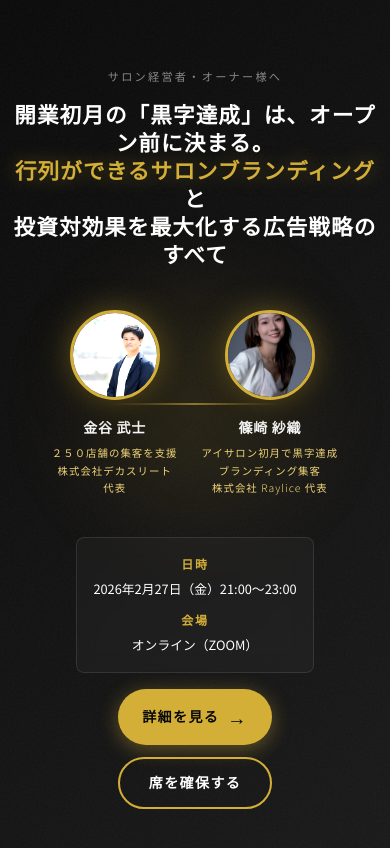
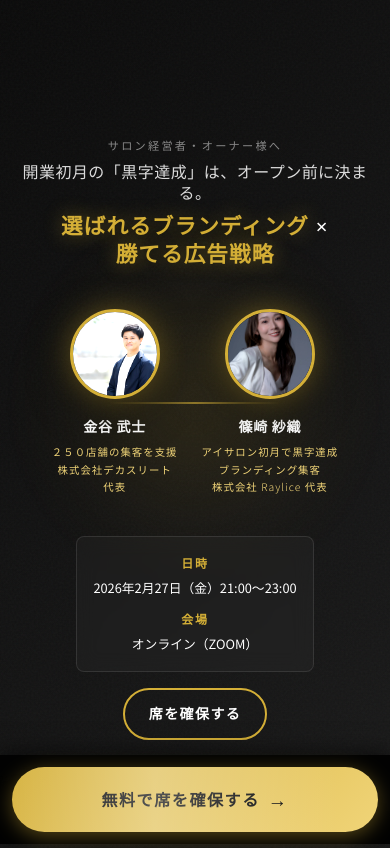
Before and after one commit to designdecathlete-stack/seminar, a plain HTML site: page index.html in a window 390 px wide. Shown: the top 848 px of the page. Drawn offline with Linux system fonts and the light colour scheme.

Commit message:
Add files via upload

```diff
--- a/index.html
+++ b/index.html
@@ -28,9 +28,8 @@
 
             <!-- セミナータイトル -->
             <h1 class="hero-title">
-                <span class="hero-subtitle"></span>開業初月の「黒字達成」は、オープン前に決まる。</span><br>
-                <span class="accent">行列ができるサロンブランディング</span>と<br>
-                投資対効果を最大化する広告戦略のすべて
+                <span class="hero-subtitle">開業初月の「黒字達成」は、オープン前に決まる。</span>
+                <span class="accent">選ばれるブランディング</span> × <span class="accent">勝てる広告戦略</span>
             </h1>
 
             <!-- 講師紹介エリア -->
@@ -76,10 +75,6 @@
 
             <!-- CTAボタン -->
             <div class="cta-container">
-                <a href="#details" class="cta-button primary">
-                    <span class="cta-text">詳細を見る</span>
-                    <span class="cta-arrow">→</span>
-                </a>
                 <a href="#reserve" class="cta-button secondary">
                     <span class="cta-text">席を確保する</span>
                 </a>
@@ -333,7 +328,9 @@
                 </div>
             </div>
 
+
             <!-- 先行予約限定特典 -->
+            <!--
             <div class="early-bird-bonus">
                 <div class="early-bird-badge">【先行予約限定・追加特典】</div>
                 <p class="early-bird-condition">2月10日（火）までにご予約いただいた方、先着〇〇名様限定</p>
@@ -342,6 +339,7 @@
                     今、最も成約率が高い「ショート動画広告」を、AIを使って効率的に作成するノウハウを公開。自分で作ってもよし、誰かに依頼してもよし。
                 </p>
             </div>
+            -->
         </div>
     </section>
 
@@ -428,20 +426,23 @@
 
             <div class="final-messages">
                 <div class="final-message">
-                    <p class="message-author">山田 太郎より</p>
                     <p class="message-text">
-                        私自身、開業当初は技術力さえあれば成功できると思っていました。しかし現実は違いました。<br>
-                        経営者として必要なのは「正しい考え方」です。それを手に入れた瞬間、すべてが変わりました。<br>
-                        このセミナーが、あなたのターニングポイントになることを願っています。
+                        「良いサロンを作れば、いつか報われる」<br>
+                        かつての私たちは、そう信じていました。
                     </p>
-                </div>
-
-                <div class="final-message">
-                    <p class="message-author">佐藤 美咲より</p>
                     <p class="message-text">
-                        一人で悩み続けるのは、もう終わりにしませんか？<br>
-                        同じ課題を乗り越えてきた私たちだからこそ、伝えられることがあります。<br>
-                        この2時間があなたのサロンの未来を大きく変える、そんな時間にしたいと思っています。
+                        でも、現実はそれほど甘くありません。どれだけ素晴らしい技術があっても、お客様に届かなければ、それは存在しないのと同じです。
+                    </p>
+                    <p class="message-text">
+                        あなたのサロンには、あなたにしか救えないお客様が必ずいます。<br>
+                        そのお客様とあなたを繋ぐ「架け橋」を作るのが、私たちの役割です。
+                    </p>
+                    <p class="message-text">
+                        一人で悩み、集客の不安に押しつぶされる日々は、もう終わりにしましょう。<br>
+                        このセミナーが、あなたの理想のサロン経営をスタートさせる<strong>最高の転換点</strong>になることを約束します。
+                    </p>
+                    <p class="message-text">
+                        当日、あなたとお会いできることを楽しみにしています。
                     </p>
                 </div>
             </div>
@@ -458,6 +459,14 @@
         </div>
     </section>
 
+    <!-- モバイル固定CTAボタン -->
+    <div class="mobile-fixed-cta">
+        <a href="#reserve" class="mobile-cta-button" onclick="showComingSoonModal(); return false;">
+            <span class="mobile-cta-text">無料で席を確保する</span>
+            <span class="mobile-cta-arrow">→</span>
+        </a>
+    </div>
+
     <script src="script.js"></script>
 </body>
 
--- a/style.css
+++ b/style.css
@@ -1860,3 +1860,90 @@ body {
         opacity: 0.9;
     }
 }
+
+/* =============================================
+   モバイル固定CTAボタン
+   ============================================= */
+.mobile-fixed-cta {
+    display: none;
+    /* デフォルトは非表示 */
+    position: fixed;
+    bottom: 0;
+    left: 0;
+    right: 0;
+    z-index: 9999;
+    padding: 0.75rem;
+    background: linear-gradient(to top, rgba(0, 0, 0, 0.95) 0%, rgba(0, 0, 0, 0.9) 100%);
+    backdrop-filter: blur(10px);
+    box-shadow: 0 -4px 20px rgba(0, 0, 0, 0.5);
+    animation: slideUpCTA 0.5s ease-out;
+}
+
+.mobile-cta-button {
+    display: flex;
+    align-items: center;
+    justify-content: center;
+    gap: 0.5rem;
+    width: 100%;
+    padding: 1rem;
+    background: linear-gradient(135deg, var(--color-accent) 0%, var(--color-accent-light) 100%);
+    color: var(--color-black);
+    font-size: 1rem;
+    font-weight: 700;
+    letter-spacing: 0.1em;
+    text-decoration: none;
+    border-radius: 50px;
+    box-shadow: 0 4px 20px var(--color-accent-glow);
+    transition: all 0.3s ease;
+    position: relative;
+    overflow: hidden;
+}
+
+.mobile-cta-button::before {
+    content: '';
+    position: absolute;
+    top: 0;
+    left: -100%;
+    width: 100%;
+    height: 100%;
+    background: linear-gradient(90deg, transparent, rgba(255, 255, 255, 0.3), transparent);
+    animation: shine 3s infinite;
+}
+
+.mobile-cta-button:active {
+    transform: scale(0.98);
+    box-shadow: 0 2px 10px var(--color-accent-glow);
+}
+
+.mobile-cta-text {
+    font-size: 1rem;
+    font-weight: 700;
+}
+
+.mobile-cta-arrow {
+    font-size: 1.2rem;
+    transition: transform 0.3s ease;
+}
+
+.mobile-cta-button:active .mobile-cta-arrow {
+    transform: translateX(5px);
+}
+
+/* モバイル表示時のみ表示 */
+@media (max-width: 768px) {
+    .mobile-fixed-cta {
+        display: block;
+    }
+}
+
+@keyframes slideUpCTA {
+    from {
+        transform: translateY(100%);
+        opacity: 0;
+    }
+
+    to {
+        transform: translateY(0);
+        opacity: 1;
+    }
+}
```
